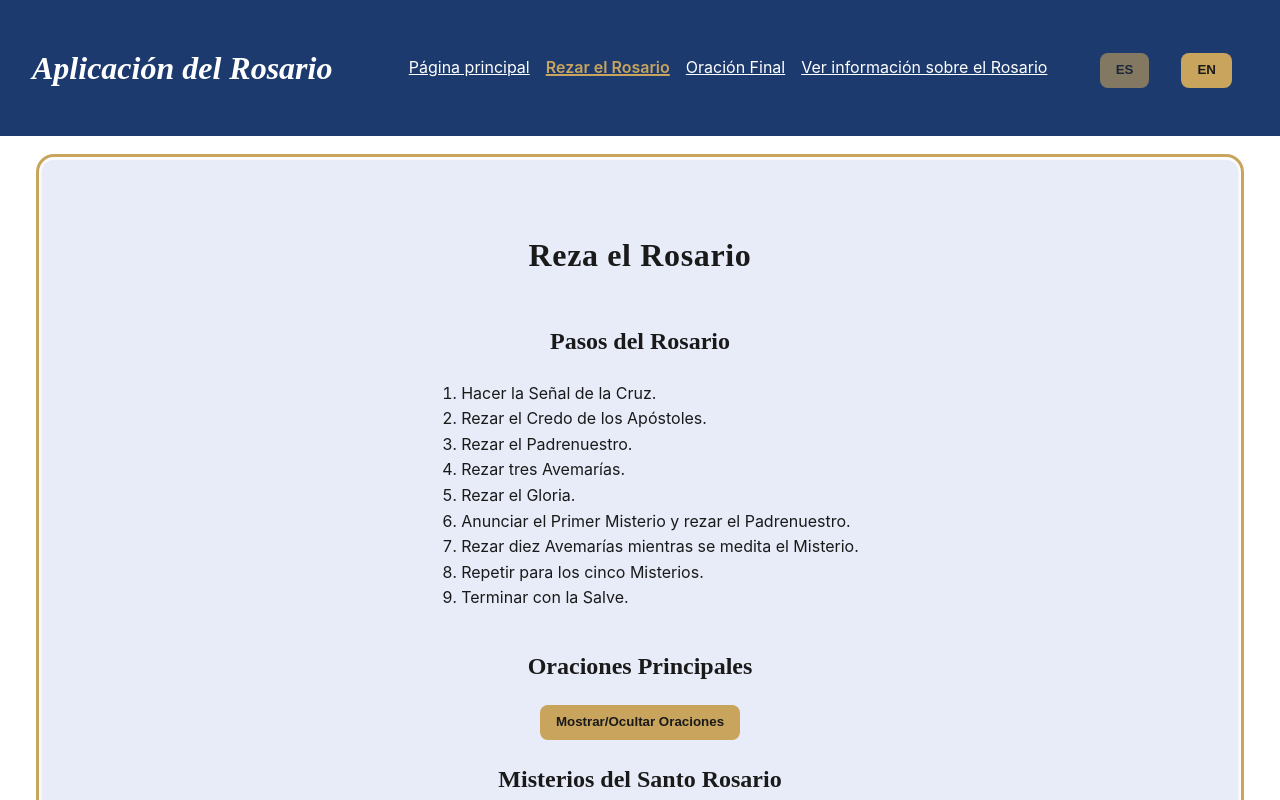
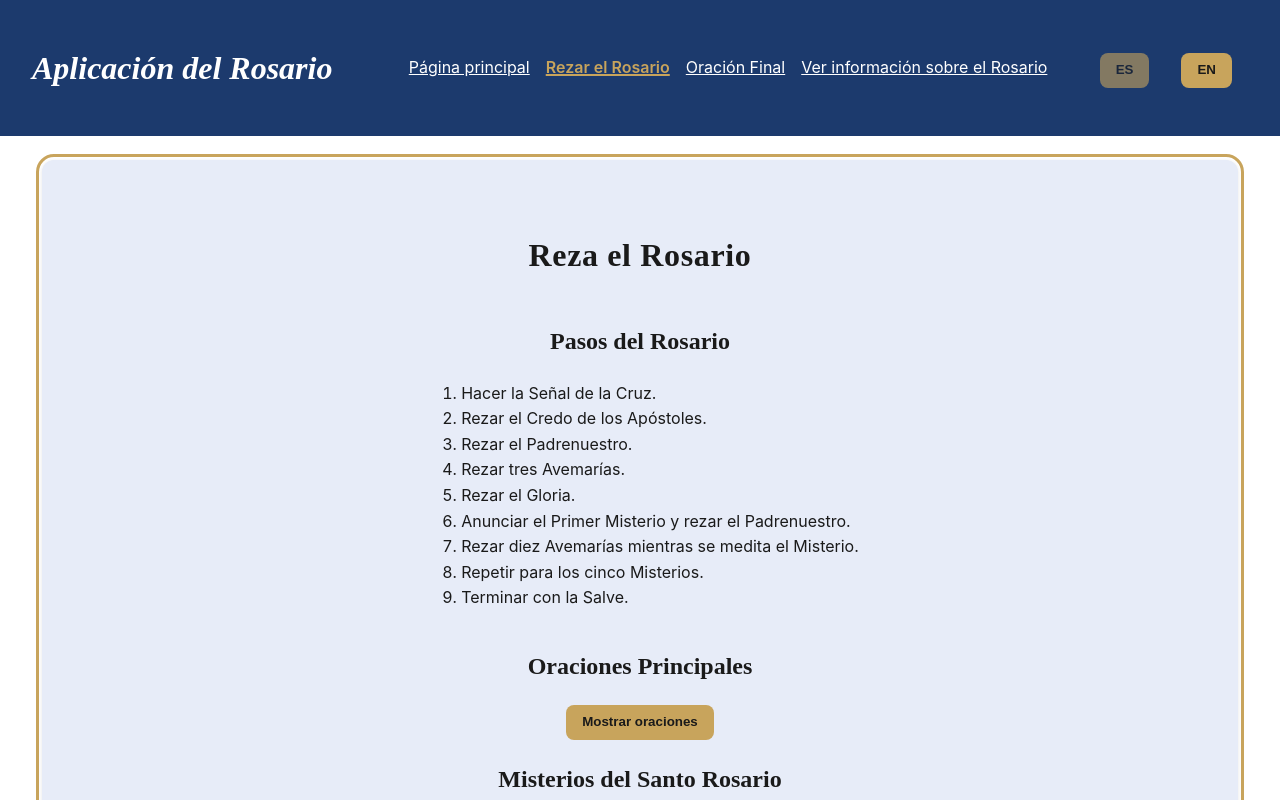
Before and after one commit to LuisDev912/Rosary-guide, a React (Vite) app: page /Rosary in a window 1280 px wide. Shown: the top 800 px of the page. Built offline with nearby package versions, Linux system fonts and the light colour scheme.

Commit message:
feat(styles): show different messages when toggle prayers button is pressed

```diff
--- a/src/components/PrayersList.jsx
+++ b/src/components/PrayersList.jsx
@@ -33,7 +33,7 @@ function PrayerList() {
                     display: 'flex',
                     justifyContent: 'center'
                 }}>
-                <button onClick={handleToggle}>{t("buttons.togglePrayers")}</button>
+                <button onClick={handleToggle}>{t(showAll ? 'buttons.togglePrayers.active' : 'buttons.togglePrayers.hidden')}</button>
             </div>
 
             <Activity mode={showAll ? "visible" : "hidden"}>
--- a/src/locales/en/en.json
+++ b/src/locales/en/en.json
@@ -11,7 +11,10 @@
     "buttons": {
         "nextMystery": "Next Mystery",
         "previousMystery": "Previous Mystery",
-        "togglePrayers": "Show/Hide Prayers",
+        "togglePrayers": {
+            "active": "Hide prayers",
+            "hidden": "Show prayers"
+        },
         "endRosary": "Finish the Rosary",
         "startRosary": "Start praying the Rosary",
         "goBack": "Back to Home"
--- a/src/locales/es/es.json
+++ b/src/locales/es/es.json
@@ -11,7 +11,10 @@
     "buttons": {
         "nextMystery": "Siguiente Misterio",
         "previousMystery": "Misterio Anterior",
-        "togglePrayers": "Mostrar/Ocultar Oraciones",
+        "togglePrayers": {
+            "active": "Ocultar oraciones",
+            "hidden": "Mostrar oraciones"
+        },
         "endRosary": "Finalizar el Rosario",
         "startRosary": "Empezar a rezar el Rosario",
         "goBack": "Volver al Inicio"
```
